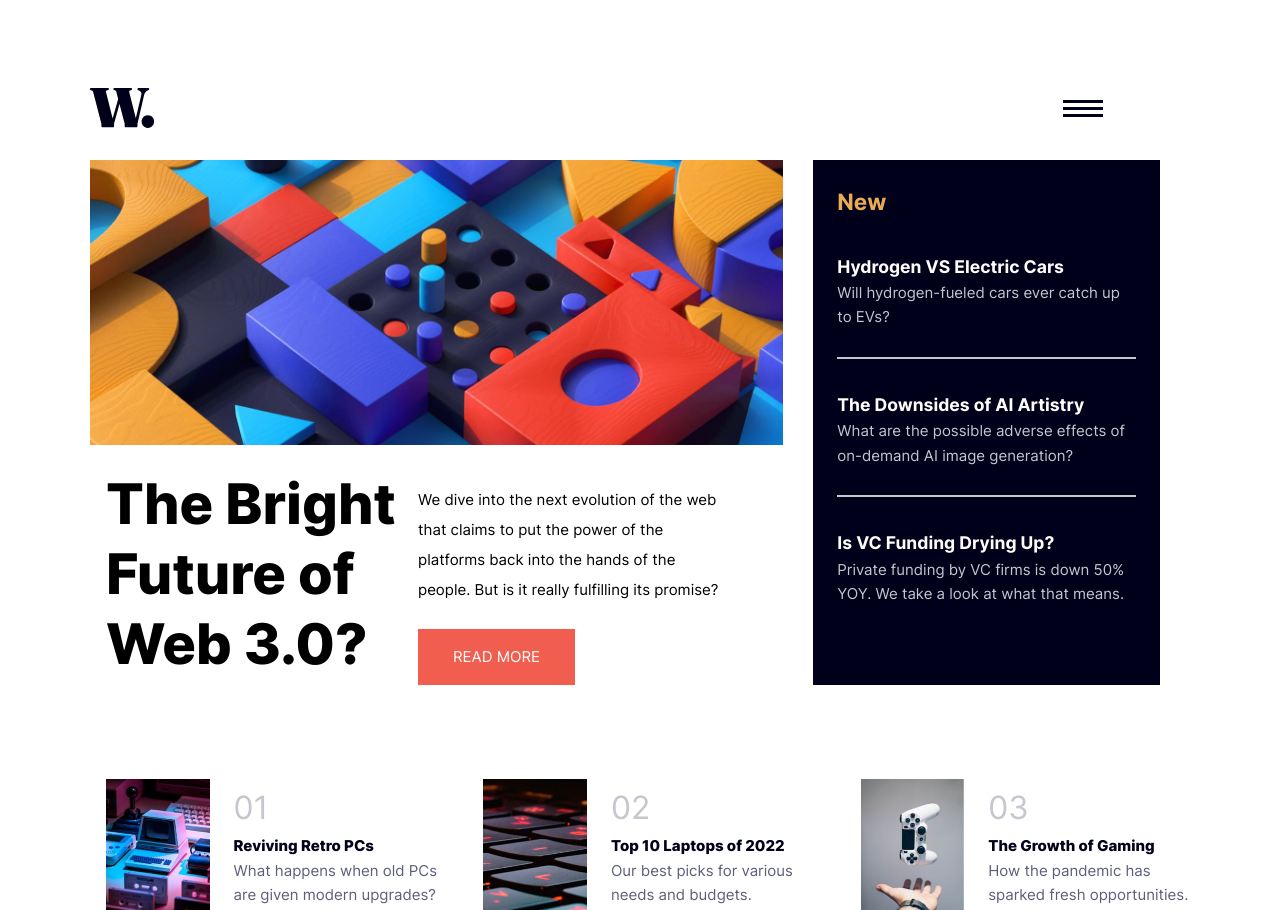
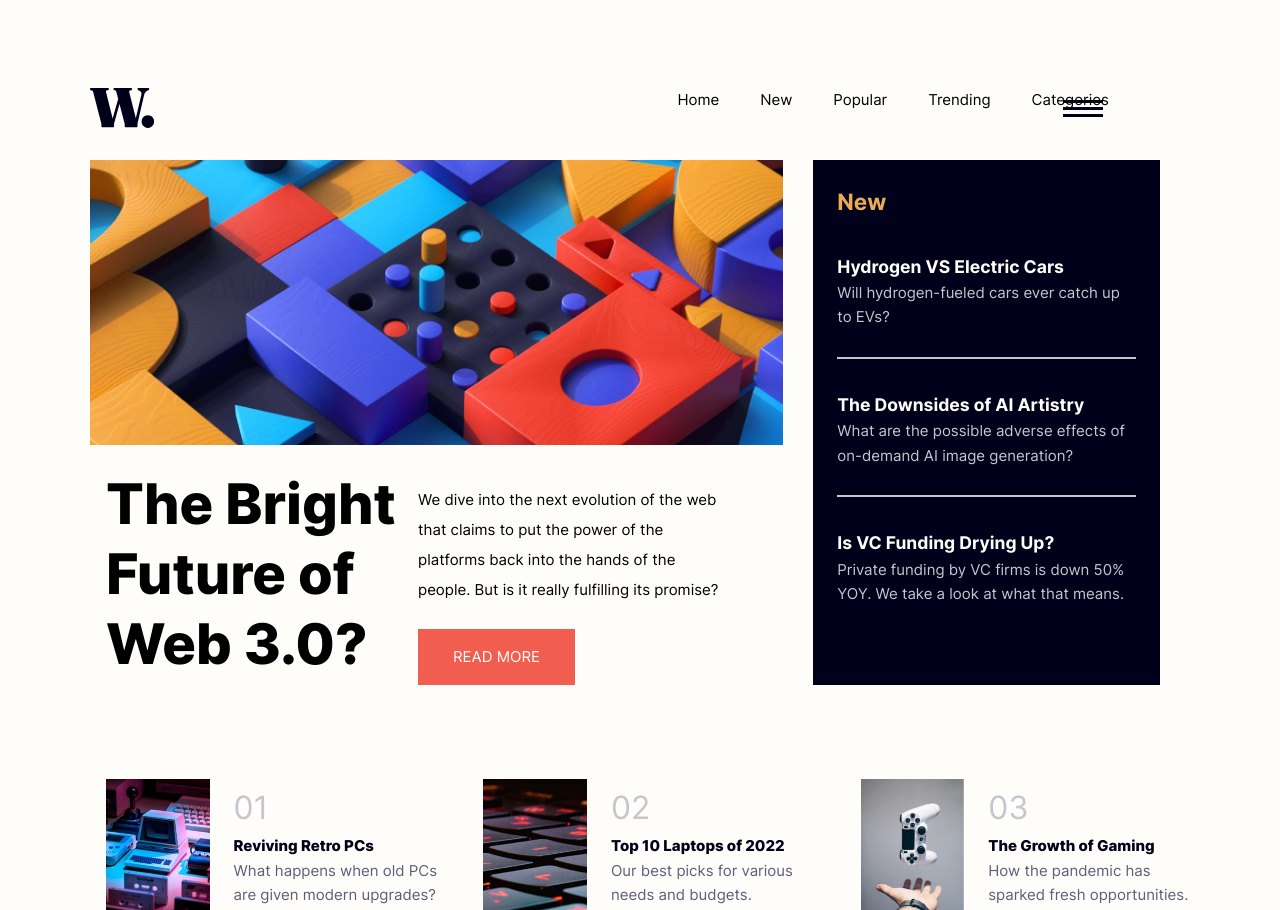
Before and after one commit to nivancheva/news-homepage-react, a React (Vite) app: page / in a window 1280 px wide. Built offline with nearby package versions, Linux system fonts and the light colour scheme.

Commit message:
add navigation menu

```diff
--- a/src/App.css
+++ b/src/App.css
@@ -26,8 +26,22 @@
 .nav-container {
     display: grid;
     gap: 2rem;
+    position: relative;
 
     margin-bottom: 2rem;
+}
+
+.nav-bar {
+    list-style-type: none;
+    position: absolute;
+    right: 0;
+    top: 0;
+    padding: 9rem 1.5rem;
+    background-color: white;
+
+    display: flex;
+    flex-direction: column;
+    gap: 1.5rem
 }
 
 .main-header {
@@ -102,6 +116,13 @@
         justify-content: center;
     }
 
+    .nav-bar {
+        flex-direction: row;
+        padding: 0;
+        gap: 2.56rem;
+        background-color: inherit;
+    }
+
     .grid-container {
         display: grid;
         height: fit-content;
--- a/src/App.jsx
+++ b/src/App.jsx
@@ -7,13 +7,23 @@ import iconMenuClose from './images/icon-menu-close.svg';
 import gamingImg from './images/image-gaming-growth.jpg';
 import laptopImg from './images/image-top-laptops.jpg';
 import pcsImg from './images/image-retro-pcs.jpg';
+import { useState } from 'react';
 
 function App() {
+  const [menu, setMenu] = useState(false);
+
   return (
     <div className='wrapper'>
       <nav className='container nav-container'>
         <div className='flex-container'>
           <img src={logo}/>
+          <ul className='nav-bar'>
+            <li><a>Home</a></li>
+            <li><a>New</a></li>
+            <li><a>Popular</a></li>
+            <li><a>Trending</a></li>
+            <li><a>Categories</a></li>
+          </ul>
           <button className='hamburger'><img src={iconMenu}/></button>
         </div>
       </nav>
@@ -21,7 +31,7 @@ function App() {
       <main className='container grid-container'>
         <div>
           <picture className='imageWeb'>
-              <source srcSet={imageWebDsktop} media="(min-width:900px)"/>
+              <source srcSet={imageWebDsktop} media="(min-width:800px)"/>
               <img src={imageWebMobile}/>
           </picture>
 
--- a/src/index.css
+++ b/src/index.css
@@ -70,6 +70,7 @@ body {
     font-weight: var(--fw-regular);
     font-size: var(--fz-main);
     line-height: var(--line-h-main);
+    background-color: var(--clr-off-white);
 }
 
 .button {
```
